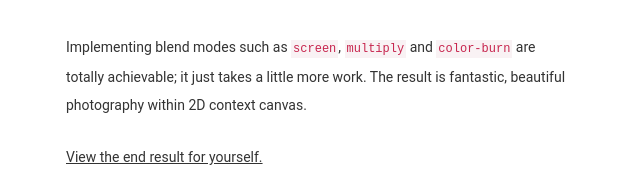
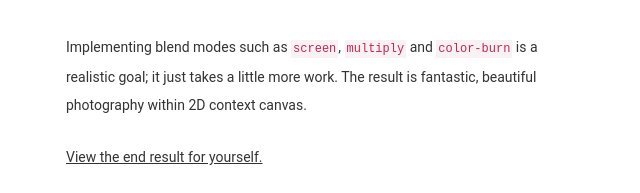
Before and after one commit to fengyun21/canvas-instagram-filters, a website: page index.html in a window 1280 px wide. Shown: the part 9322-9515 px from the top of the page, without its empty margins (319-959 px from the left). Drawn offline with Linux system fonts and the light colour scheme.

Commit message:
Tweak some words

```diff
--- a/index.html
+++ b/index.html
@@ -479,6 +479,6 @@ closely:</p>
 </div>
 
 <p>Implementing blend modes such as <code>screen</code>, <code>multiply</code> and <code>color-burn</code>
-are totally achievable; it just takes a little more work. The result
+is a realistic goal; it just takes a little more work. The result
 is fantastic, beautiful photography within 2D context canvas.</p>
 <p><a href="demo.html">View the end result for yourself.</a></p>
```
Also changed, not shown: README.md.
